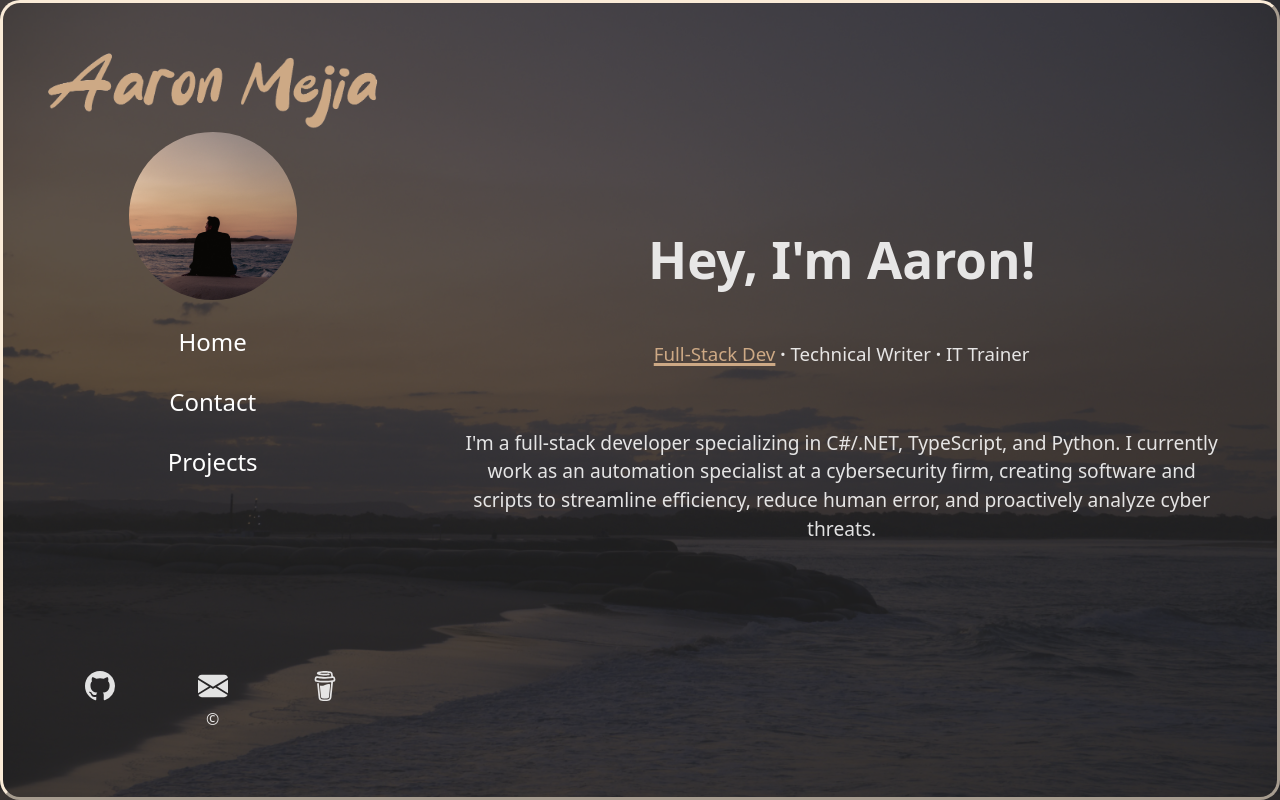
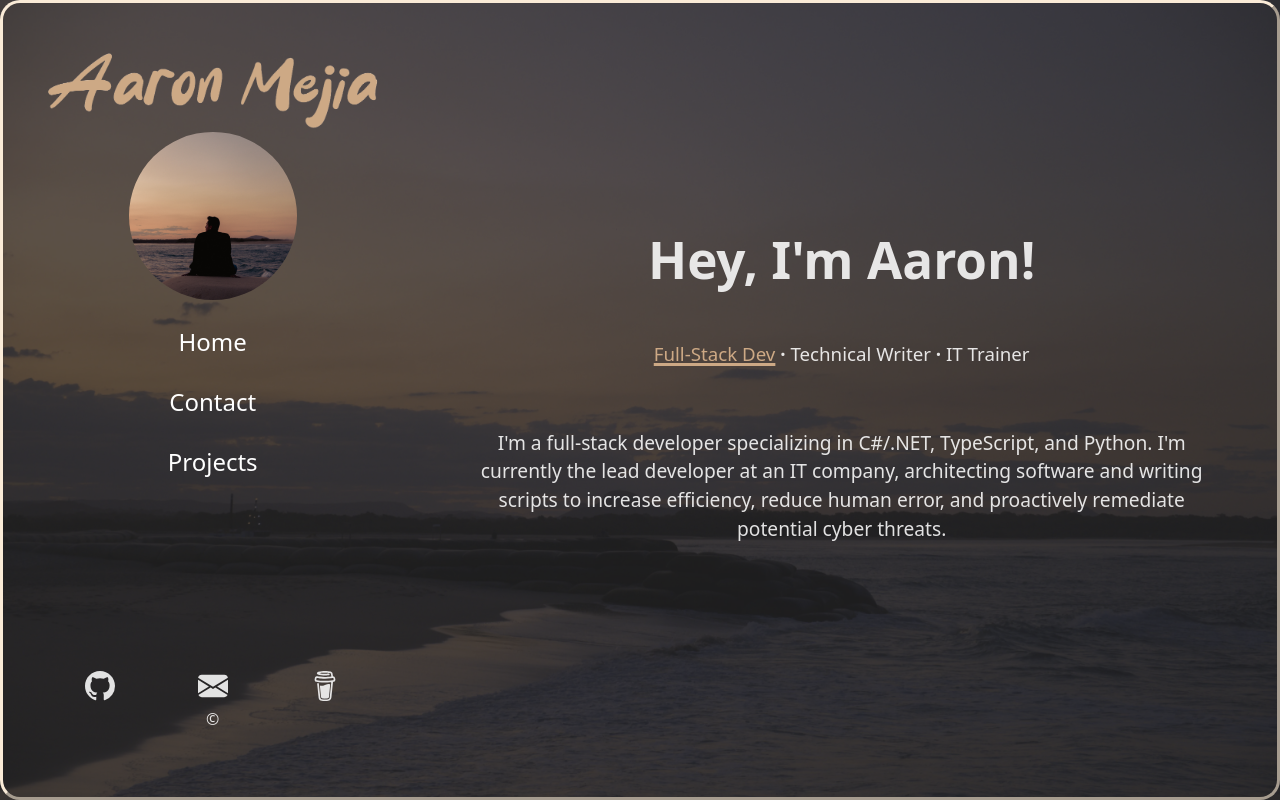
Before and after one commit to mejia-dev/mejia.dev, a React (Vite) app: page / in a window 1280 px wide. Built offline with nearby package versions, Linux system fonts and the light colour scheme; a web font is replaced by a local one.

Commit message:
Update About wording

```diff
--- a/src/components/About.tsx
+++ b/src/components/About.tsx
@@ -7,9 +7,9 @@ export default function About(): JSX.Element {
     switch (aboutOption) {
       case "Writer": return "I provide technical writing services for items such as IT procedures, software manuals, and programming curriculum. I bridge the gap between complex technical information and readability, helping both technical experts and end users understand the material.";
 
-      case "Trainer": return "Prior to working as a developer, I worked in the IT industry for 5 years, creating training plans and material, organizing training sessions for tier 1 and tier 2 technicians, and running an internship program for those interested in starting in the industry.";
+      case "Trainer": return "Prior to working as a developer, I worked in the IT industry for 5 years, creating training plans and material, organizing training sessions for technicians, and running an internship program for newcomers to the industry.";
 
-      default: return "I'm a full-stack developer specializing in C#/.NET, TypeScript, and Python. I currently work as an automation specialist at a cybersecurity firm, creating software and scripts to streamline efficiency, reduce human error, and proactively analyze cyber threats.";
+      default: return "I'm a full-stack developer specializing in C#/.NET, TypeScript, and Python. I'm currently the lead developer at an IT company, architecting software and writing scripts to increase efficiency, reduce human error, and proactively remediate potential cyber threats.";
     }
   }
 
```
